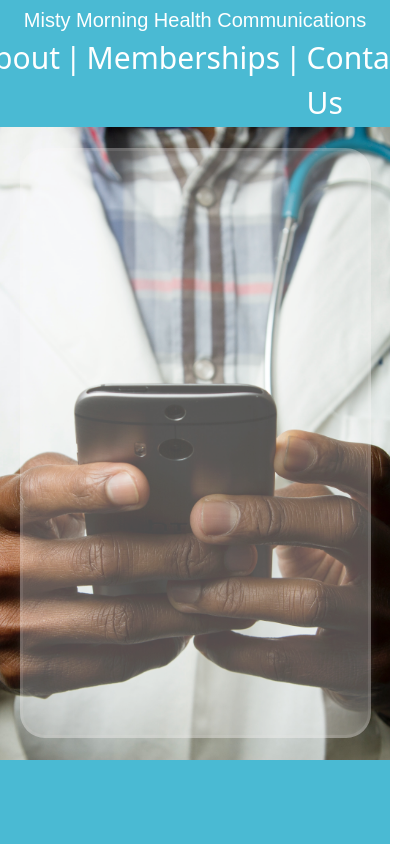
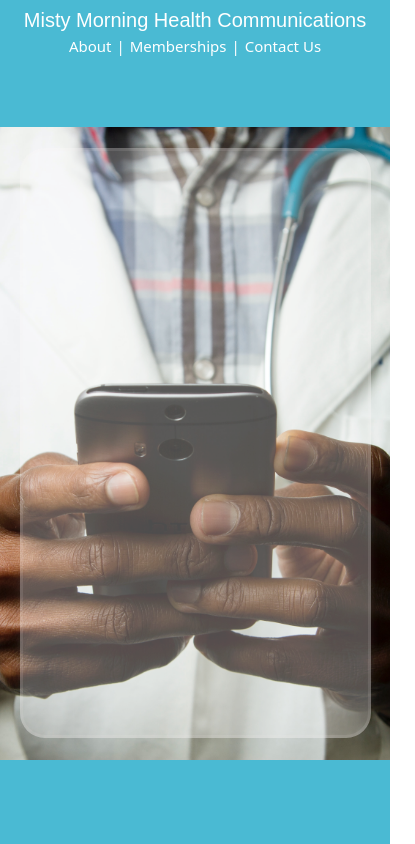
Before and after one commit to twalker7/active8-landing, a website: page index.html in a window 390 px wide. Shown: the whole page, 415 px wide, since content can reach past the window. Drawn offline with nearby package versions, Linux system fonts and the light colour scheme.

Commit message:
font size of nav bar for media query

```diff
--- a/assets/style.css
+++ b/assets/style.css
@@ -85,6 +85,9 @@ nav a:hover {
             font-size: 30px;
             padding-top: 5px;
         }
+        .header-nav{
+            font-size: 20px;
+        }
     }
 
     @media only screen and (max-width:600px){
@@ -96,6 +99,9 @@ nav a:hover {
         .header-title{
           font-size: 20px;
 
+        }
+        .header-nav{
+            font-size: 15px;
         }
 
         .container{
```
